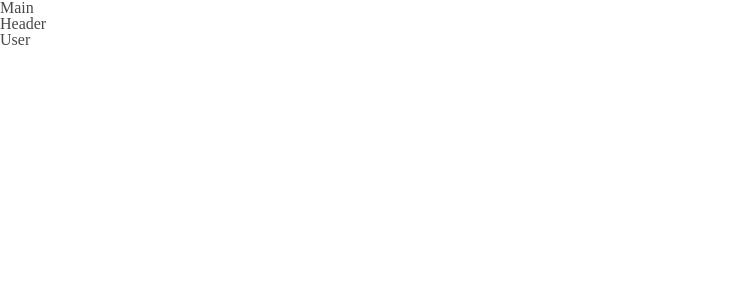
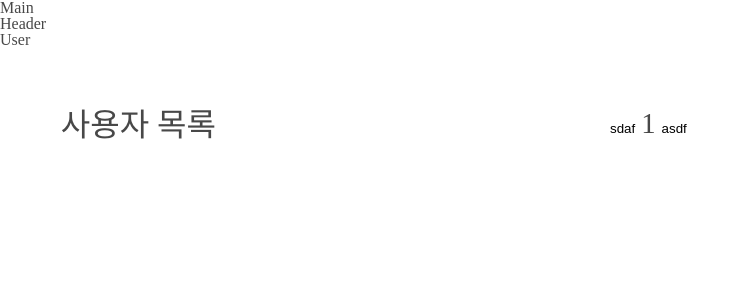
Before and after one commit to TeamCherish/cherish_admin, a React (Create React App) app: page /user in a window 1280 px wide. Shown: the top 300 px of the page, without its empty margins (0-750 px from the left). Built offline with nearby package versions, Linux system fonts and the light colour scheme.

Commit message:
:tada: feat: add page state

```diff
--- /dev/null
+++ b/src/components/UserList.tsx
@@ -0,0 +1,57 @@
+import { useState } from "react";
+
+import styled from "styled-components";
+
+export default function UserList() {
+  const [pageCnt, setPageCnt] = useState(1);
+
+  const goPrevPage = () => {
+    if (pageCnt <= 1) return;
+    setPageCnt((cnt) => cnt - 1);
+  };
+
+  const goNextPage = () => {
+    setPageCnt((cnt) => cnt + 1);
+  };
+
+  return (
+    <Test>
+      <StUserListWrapper>
+        <StPageWrapper>
+          <StH3>사용자 목록</StH3>
+          <div>
+            <button onClick={goPrevPage}>sdaf</button>
+            <StPageCnt>{pageCnt}</StPageCnt>
+            <button onClick={goNextPage}>asdf</button>
+          </div>
+        </StPageWrapper>
+        <ul></ul>
+        {/* API map 돌리기 */}
+      </StUserListWrapper>
+    </Test>
+  );
+}
+const Test = styled.section`
+  width: 47.1rem;
+  height: 92.4rem;
+`;
+
+const StUserListWrapper = styled.article`
+  width: 100%;
+  height: 100%;
+  padding: 3.8rem;
+`;
+
+const StPageWrapper = styled.div`
+  display: flex;
+  justify-content: space-between;
+`;
+
+const StH3 = styled.h3`
+  font-size: 2rem;
+  weight: 700;
+`;
+
+const StPageCnt = styled.span`
+  font-size: 1.8rem;
+`;
--- a/src/pages/User.tsx
+++ b/src/pages/User.tsx
@@ -1,3 +1,10 @@
+import UserList from "components/UserList";
+
 export default function User() {
-  return <div>User</div>;
+  return (
+    <div>
+      User
+      <UserList />
+    </div>
+  );
 }
```
